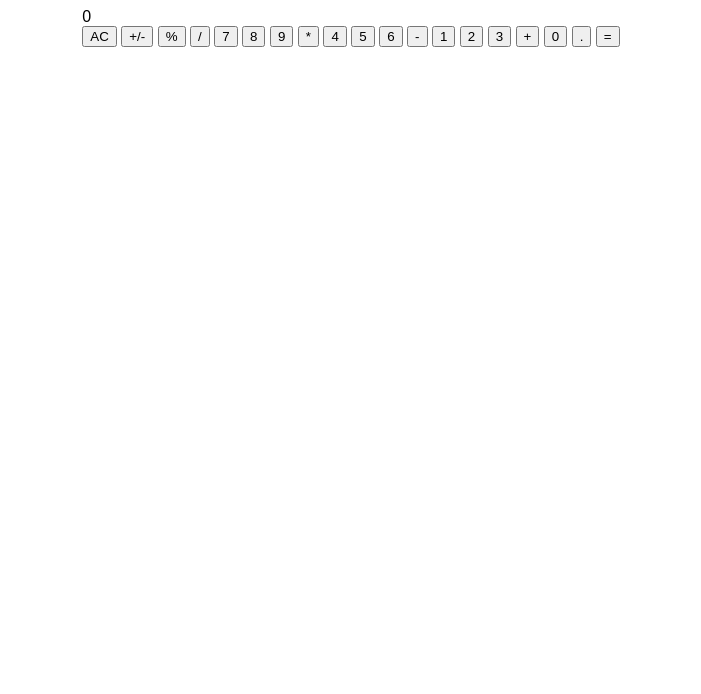
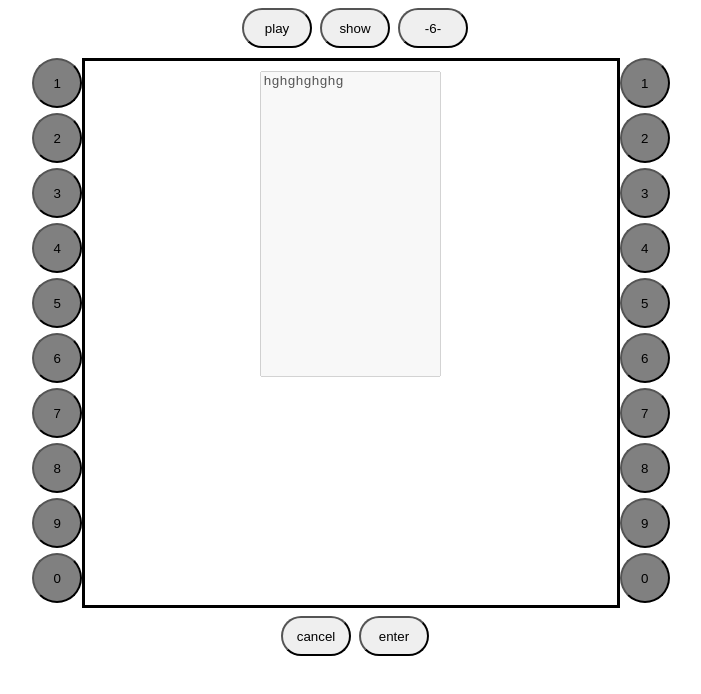
Before and after one commit to zufartech/GameForVera, a plain HTML site: page index.html in a window 1280 px wide. Shown: the whole page, without its empty margins (289-990 px from the left). Drawn offline with Linux system fonts and the light colour scheme.

Commit message:
Update index.html

```diff
--- a/index.html
+++ b/index.html
@@ -1,37 +1,66 @@
 <!DOCTYPE html>
 <html lang="en">
-  <head>
-    <meta charset="UTF-8" />
-    <meta http-equiv="X-UA-Compatible" content="IE=edge" />
-    <meta name="viewport" content="width=device-width, initial-scale=1.0" />
-    <title>Calculator</title>
-    <link rel="stylesheet" href="./style.css" />
-  </head>
-  <body>
-    <div class="calculator">
-      <div class="display">0</div>
-      <div class="buttons">
-        <button class="button btn-grey">AC</button>
-        <button class="button btn-grey">+/-</button>
-        <button class="button btn-grey">%</button>
-        <button class="button btn-orange">/</button>
-        <button class="button">7</button>
-        <button class="button">8</button>
-        <button class="button">9</button>
-        <button class="button btn-orange">*</button>
-        <button class="button">4</button>
-        <button class="button">5</button>
-        <button class="button">6</button>
-        <button class="button btn-orange">-</button>
-        <button class="button">1</button>
-        <button class="button">2</button>
-        <button class="button">3</button>
-        <button class="button btn-orange">+</button>
-        <button class="button zero-btn">0</button>
-        <button class="button">.</button>
-        <button class="button btn-orange">=</button>
-      </div>
+<head>
+    <meta charset="UTF-8">
+    <meta name="viewport" content="width=device-width, initial-scale=1.0">
+    <link rel="stylesheet" href="style.css">
+    <title>Rocks & Diamonds</title>
+</head>
+<body>
+    <div class="up-row">
+        <button class="upper" id="play">play</button>
+        <button class="upper" id="show">show</button>
+        <button class="upper id="digits">-6-</button>
     </div>
-    <script src="./main.js"></script>
-  </body>
+    <div class="container">
+        <!-- <div>
+            <button>play</button>
+        </div>
+        <div>
+            <button>show</button>
+        </div>
+        <div>
+            <button>about</button>
+        </div> -->
+
+        <div div class="numsL">
+            <button class="remark">1</button>
+            <button class="remark">2</button>
+            <button class="remark">3</button>
+            <button class="remark">4</button>
+            <button class="remark">5</button>
+            <button class="remark">6</button>
+            <button class="remark">7</button>
+            <button class="remark">8</button>
+            <button class="remark">9</button>
+            <button class="remark">0</button>
+        </div>
+        <div id="playground">
+            <!-- <div id="row">
+                <input type="text" size="10" id="in">
+            </div> -->
+            <!-- <input type="text" size="10" id="in"> -->
+             <textarea size=10 name="text" cols=20 rows=20 disabled >hghghghghg</textarea>
+        </div>
+        <div class="nums">
+            <button class="dial" id="1">1</button>
+            <button class="dial" id="2">2</button>
+            <button class="dial" id="3">3</button>
+            <button class="dial" id="4">4</button>
+            <button class="dial" id="5">5</button>
+            <button class="dial" id="6">6</button>
+            <button class="dial" id="7">7</button>
+            <button class="dial" id="8">8</button>
+            <button class="dial" id="9">9</button>
+            <button class="dial" id="0">0</button>
+        </div>
+    </div>
+
+    <div class="last-row">
+        <button class="upper" id="cancel">cancel</button>
+        <button class="upper" id="enter">enter</button>
+    </div>
+    <!-- <script async src="rocks-diamonds.js" type="module"> </script>
+    <script src="defense-alg.js" type="module"></script> -->
+</body>
 </html>
```
